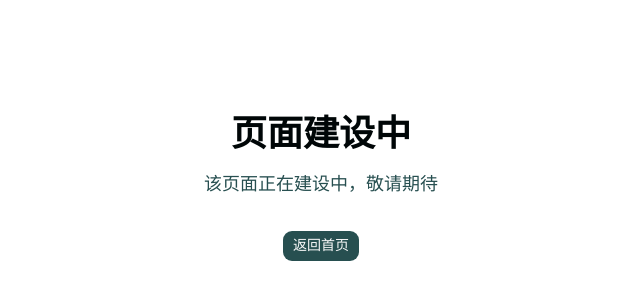
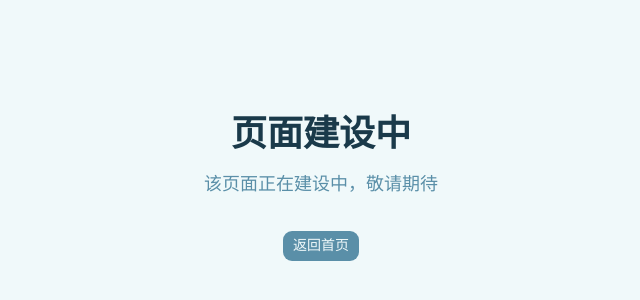
Before and after one commit to f0na/fufu-next, a Next.js app: page /placeholder in a window 1280 px wide. Shown: the part 132-432 px from the top of the page, without its empty margins (319-959 px from the left). Built offline with nearby package versions, Linux system fonts and the light colour scheme.

Commit message:
refactor: 修改主题

```diff
--- a/app/globals.css
+++ b/app/globals.css
@@ -5,19 +5,6 @@
 @custom-variant dark (&:is(.dark *));
 
 @theme inline {
-  /* Primary 色阶 - 基于 #7ab3cc (HSL 198°, 45%) */
-  --color-primary-50: oklch(0.97 0.036 198);
-  --color-primary-100: oklch(0.94 0.036 198);
-  --color-primary-200: oklch(0.87 0.038 198);
-  --color-primary-300: oklch(0.75 0.041 198);
-  --color-primary-400: oklch(0.62 0.043 198);
-  --color-primary-500: oklch(0.48 0.045 198);
-  --color-primary-600: oklch(0.40 0.045 198);
-  --color-primary-700: oklch(0.33 0.045 198);
-  --color-primary-800: oklch(0.27 0.045 198);
-  --color-primary-900: oklch(0.20 0.045 198);
-  --color-primary-950: oklch(0.10 0.045 198);
-
   /* 波浪动画 */
   --animate-wave: wave 8s linear infinite;
   --animate-wave-slow: wave 12s linear infinite;
@@ -66,73 +53,77 @@
   --radius-4xl: calc(var(--radius) * 2.6);
 }
 
-:root {
-  --background: oklch(1 0 0);
-  --foreground: oklch(0.10 0.045 198);
-  --card: oklch(1 0 0);
-  --card-foreground: oklch(0.20 0.045 198);
-  --popover: oklch(1 0 0);
-  --popover-foreground: oklch(0.10 0.045 198);
-  --primary: oklch(0.40 0.045 198);
-  --primary-foreground: oklch(0.985 0 0);
-  --secondary: oklch(0.94 0.036 198);
-  --secondary-foreground: oklch(0.20 0.045 198);
-  --muted: oklch(0.97 0.036 198);
-  --muted-foreground: oklch(0.40 0.045 198);
-  --accent: oklch(0.94 0.036 198);
-  --accent-foreground: oklch(0.20 0.045 198);
-  --destructive: oklch(0.577 0.245 27.325);
-  --border: oklch(0.87 0.038 198);
-  --input: oklch(0.87 0.038 198);
-  --ring: oklch(0.40 0.045 198);
-  --chart-1: oklch(0.75 0.041 198);
-  --chart-2: oklch(0.62 0.043 198);
-  --chart-3: oklch(0.48 0.045 198);
-  --chart-4: oklch(0.33 0.045 198);
-  --chart-5: oklch(0.20 0.045 198);
+/* Ave Mujica 主题 */
+:root,
+[data-theme="avemujica"] {
+  --background: #f0f9fa;
+  --foreground: #1a3a4a;
+  --card: #f0f9fa;
+  --card-foreground: #1a3a4a;
+  --popover: #f0f9fa;
+  --popover-foreground: #1a3a4a;
+  --primary: #5a8fa8;
+  --primary-foreground: #f0f9fa;
+  --secondary: #2f6f4f;
+  --secondary-foreground: #f0f9fa;
+  --muted: #d9eff5;
+  --muted-foreground: #5a8fa8;
+  --accent: #7ab3cc;
+  --accent-foreground: #1a3a4a;
+  --destructive: #e53935;
+  --border: #c5dde5;
+  --input: #c5dde5;
+  --ring: #5a8fa8;
+  --chart-1: #7ab3cc;
+  --chart-2: #5a8fa8;
+  --chart-3: #4a7f98;
+  --chart-4: #3a6f88;
+  --chart-5: #2a5f78;
   --radius: 0.625rem;
-  --sidebar: oklch(0.985 0 0);
-  --sidebar-foreground: oklch(0.10 0.045 198);
-  --sidebar-primary: oklch(0.40 0.045 198);
-  --sidebar-primary-foreground: oklch(0.985 0 0);
-  --sidebar-accent: oklch(0.94 0.036 198);
-  --sidebar-accent-foreground: oklch(0.20 0.045 198);
-  --sidebar-border: oklch(0.87 0.038 198);
-  --sidebar-ring: oklch(0.40 0.045 198);
+  --sidebar: #f0f9fa;
+  --sidebar-foreground: #1a3a4a;
+  --sidebar-primary: #5a8fa8;
+  --sidebar-primary-foreground: #f0f9fa;
+  --sidebar-accent: #d9eff5;
+  --sidebar-accent-foreground: #1a3a4a;
+  --sidebar-border: #c5dde5;
+  --sidebar-ring: #5a8fa8;
 }
 
-.dark {
-  --background: oklch(0.10 0.045 198);
-  --foreground: oklch(0.97 0.036 198);
-  --card: oklch(0.20 0.045 198);
-  --card-foreground: oklch(0.97 0.036 198);
-  --popover: oklch(0.20 0.045 198);
-  --popover-foreground: oklch(0.97 0.036 198);
-  --primary: oklch(0.62 0.043 198);
-  --primary-foreground: oklch(0.10 0.045 198);
-  --secondary: oklch(0.27 0.045 198);
-  --secondary-foreground: oklch(0.97 0.036 198);
-  --muted: oklch(0.27 0.045 198);
-  --muted-foreground: oklch(0.62 0.043 198);
-  --accent: oklch(0.27 0.045 198);
-  --accent-foreground: oklch(0.97 0.036 198);
-  --destructive: oklch(0.704 0.191 22.216);
-  --border: oklch(0.27 0.045 198);
-  --input: oklch(0.27 0.045 198);
-  --ring: oklch(0.62 0.043 198);
-  --chart-1: oklch(0.75 0.041 198);
-  --chart-2: oklch(0.62 0.043 198);
-  --chart-3: oklch(0.48 0.045 198);
-  --chart-4: oklch(0.33 0.045 198);
-  --chart-5: oklch(0.20 0.045 198);
-  --sidebar: oklch(0.20 0.045 198);
-  --sidebar-foreground: oklch(0.97 0.036 198);
-  --sidebar-primary: oklch(0.62 0.043 198);
-  --sidebar-primary-foreground: oklch(0.97 0.036 198);
-  --sidebar-accent: oklch(0.27 0.045 198);
-  --sidebar-accent-foreground: oklch(0.97 0.036 198);
-  --sidebar-border: oklch(0.27 0.045 198);
-  --sidebar-ring: oklch(0.62 0.043 198);
+/* MyGO!!!!! 主题 */
+[data-theme="mygo"] {
+  --background: #fef7f7;
+  --foreground: #5a2025;
+  --card: #fef7f7;
+  --card-foreground: #5a2025;
+  --popover: #fef7f7;
+  --popover-foreground: #5a2025;
+  --primary: #ff8899;
+  --primary-foreground: #fef7f7;
+  --secondary: #77dd77;
+  --secondary-foreground: #fef7f7;
+  --muted: #fff0f2;
+  --muted-foreground: #ff8899;
+  --accent: #ffaabb;
+  --accent-foreground: #5a2025;
+  --destructive: #e53935;
+  --border: #ffccd5;
+  --input: #ffccd5;
+  --ring: #ff8899;
+  --chart-1: #ffaabb;
+  --chart-2: #ff8899;
+  --chart-3: #e57788;
+  --chart-4: #d56677;
+  --chart-5: #c55566;
+  --radius: 0.625rem;
+  --sidebar: #fef7f7;
+  --sidebar-foreground: #5a2025;
+  --sidebar-primary: #ff8899;
+  --sidebar-primary-foreground: #fef7f7;
+  --sidebar-accent: #fff0f2;
+  --sidebar-accent-foreground: #5a2025;
+  --sidebar-border: #ffccd5;
+  --sidebar-ring: #ff8899;
 }
 
 @layer base {
@@ -147,7 +138,7 @@
   }
 }
 
-/* 波浪动画 - 多层波浪效果 */
+/* 波浪动画 */
 @keyframes wave {
   0% {
     transform: translateX(0);
--- a/components/layout/navbar.tsx
+++ b/components/layout/navbar.tsx
@@ -5,12 +5,16 @@ import { cn } from '@/lib/utils'
 import { Button } from '@/components/ui/button'
 import {
   Search,
-  Sun,
-  Moon,
+  Palette,
   Menu,
   ChevronDown,
   X,
 } from 'lucide-react'
+
+const themes = [
+  { name: 'avemujica', label: 'AM', color: '#5a8fa8' },
+  { name: 'mygo', label: 'MG', color: '#ff8899' },
+]
 
 // 菜单项类型定义
 interface Menu_item {
@@ -123,16 +127,19 @@ export function Navbar({
   on_menu_click?: (key: string) => void
   current_page?: string
 }) {
-  const [is_dark, set_is_dark] = useState(false)
+  const [theme_idx, set_theme_idx] = useState(0)
   const [is_mobile_menu_open, set_is_mobile_menu_open] = useState(false)
   const [is_dropdown_open, set_is_dropdown_open] = useState(false)
   const [is_search_open, set_is_search_open] = useState(false)
 
   // 主题切换
   const toggle_theme = () => {
-    set_is_dark(!is_dark)
-    document.documentElement.classList.toggle('dark')
+    const new_idx = (theme_idx + 1) % themes.length
+    set_theme_idx(new_idx)
+    document.documentElement.setAttribute('data-theme', themes[new_idx].name)
   }
+
+  const current_theme = themes[theme_idx]
 
   // 下拉菜单项组件
   const Dropdown_item = ({ item }: { item: Menu_item }) => {
@@ -247,19 +254,19 @@ export function Navbar({
               <span>搜索</span>
             </button>
 
-            <Button
-              variant="ghost"
-              size="icon-sm"
-              className="text-foreground hover:text-primary"
+            {/* 主题切换按钮 */}
+            <button
               onClick={toggle_theme}
-              aria-label="切换主题"
+              className={cn(
+                'w-8 h-8 rounded-full flex items-center justify-center',
+                'transition-all duration-200',
+                'hover:bg-muted'
+              )}
+              style={{ color: current_theme.color }}
+              title={`当前: ${current_theme.label}`}
             >
-              {is_dark ? (
-                <Sun className="size-4" />
-              ) : (
-                <Moon className="size-4" />
-              )}
-            </Button>
+              <Palette className="w-4 h-4" />
+            </button>
           </div>
         </div>
       </nav>
```
